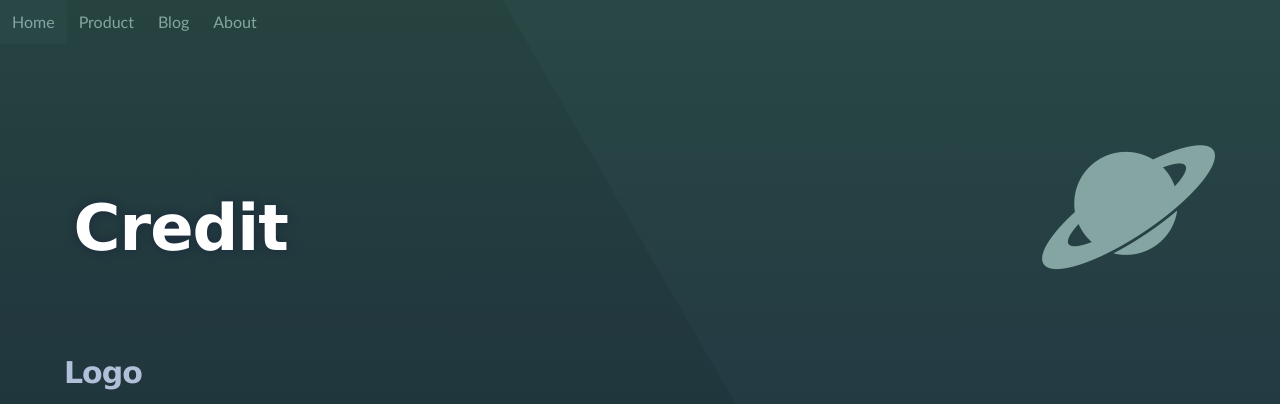
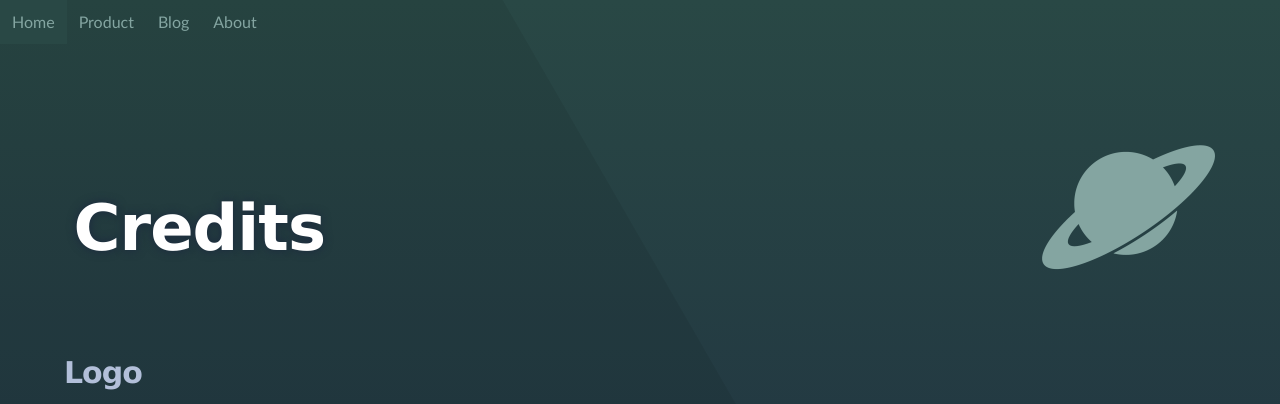
Before and after one commit to civis-mundi/civis-mundi.github.io, a Jekyll site: the page built from pages/credit.html, in a window 1280 px wide. Shown: the top 404 px of the page. Built offline with Jekyll 4.4.1, drawn with Linux system fonts in a browser that asks for light colours.

Commit message:
#2 Code cleanup.

```diff
--- a/_layouts/post.html
+++ b/_layouts/post.html
@@ -1,6 +1,7 @@
 ---
 layout: default
 ---
+
 <h1>{{ page.title }}</h1>
 <p>{{ page.date | date_to_string }} - {{ page.author }}</p>
 
--- a/pages/credit.html
+++ b/pages/credit.html
@@ -1,12 +1,12 @@
 ---
 layout: default
-title: Credit
+title: Credits
 ---
 
 <!-- HEADER -->
 <div id="header_wrap" class="outer">
     <header class="inner">
-        <h1 id="project_title">Credit</h1>
+        <h1 id="project_title">Credits</h1>
     </header>
     <img class="logo" src="../assets/images/noun-project/Noun_project_1026_flipped_bluegreen-02s.png">
 </div>
```
